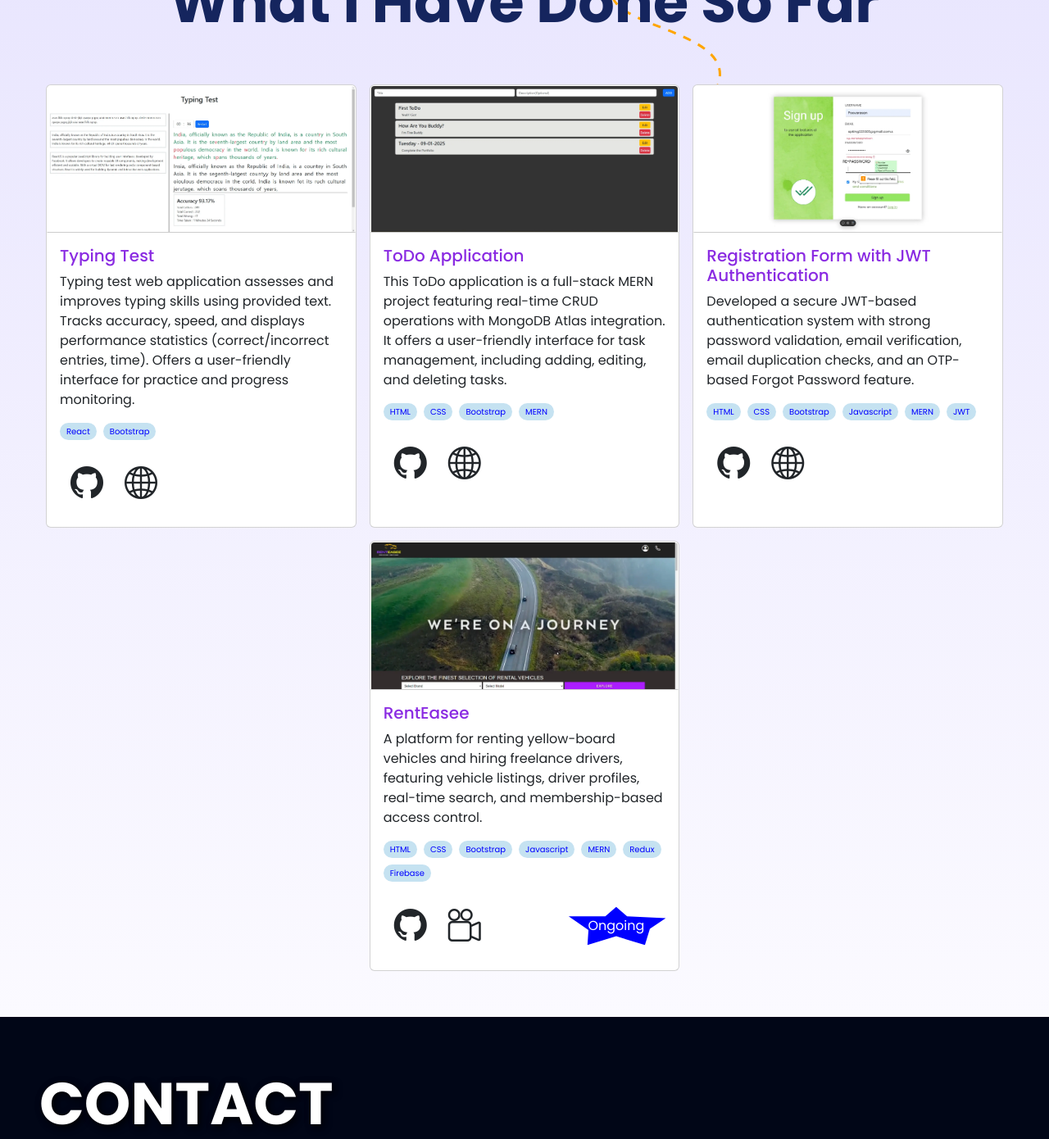
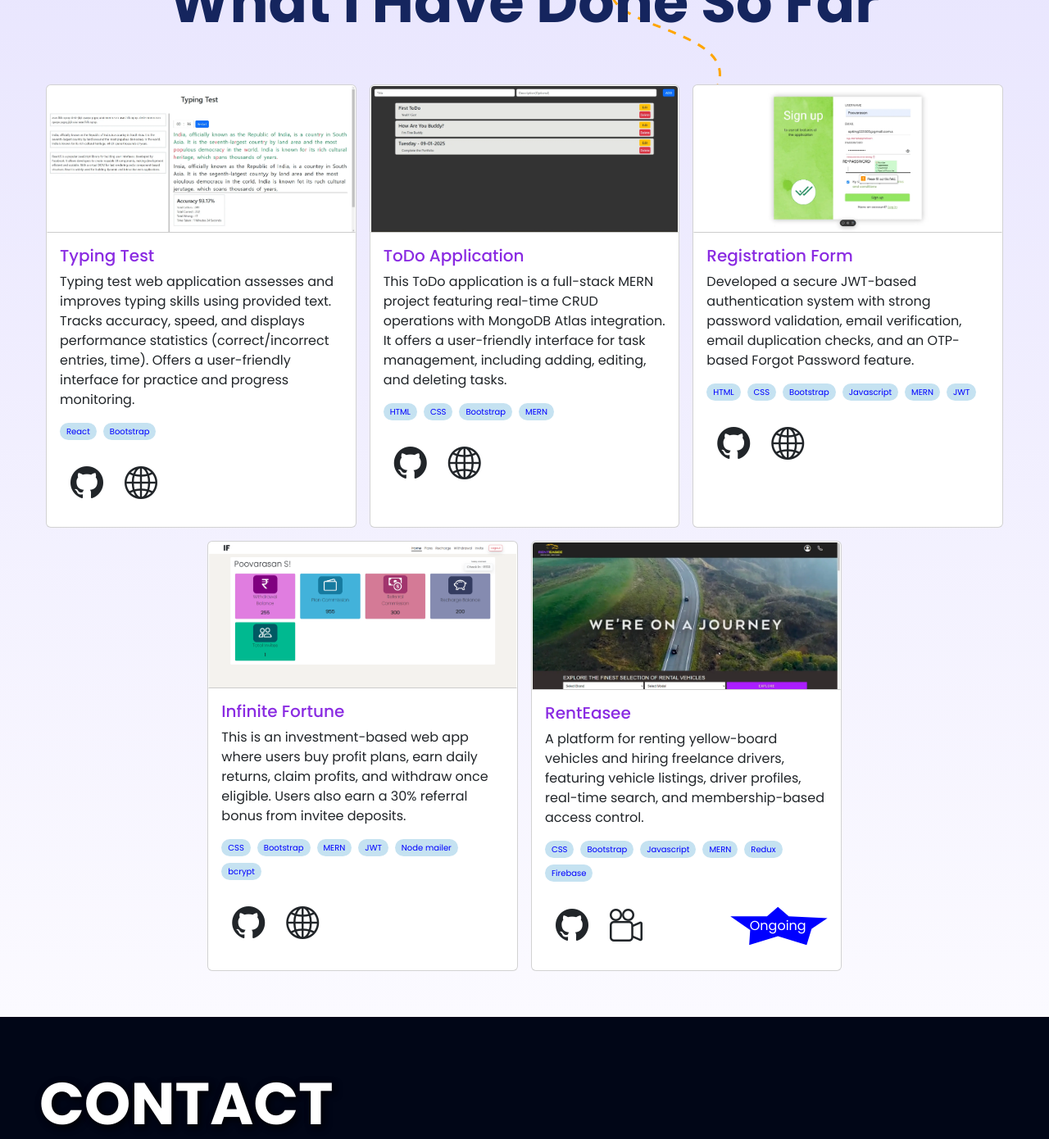
Before and after one commit to Poovarasan-29/portfolio, a React (Vite) app in the folder client/: page / in a window 1280 px wide. Shown: the part 2609-3999 px from the top of the page at 82% size. Built offline with nearby package versions, Linux system fonts and the light colour scheme.

Commit message:
v4.0 - New Project added:Infinite Fortune

```diff
--- a/client/src/components/Projects.jsx
+++ b/client/src/components/Projects.jsx
@@ -4,6 +4,7 @@ import rentEasee from "../assets/projectImages/renteaseeIMG.webp";
 import JWTauthentication from "../assets/projectImages/JWTauthenticationIMG.webp";
 import ToDoApplication from "../assets/projectImages/ToDoAppIMG.webp";
 import TypingClassIMG from "../assets/projectImages/TypingClassIMG.webp";
+import InfiniteFortune from "../assets/projectImages/InfiniteFortuneIMG.png";
 
 export default function Projects() {
   const contents = [
@@ -38,7 +39,7 @@ export default function Projects() {
 
     {
       thumbnailImg: JWTauthentication,
-      title: "Registration Form with JWT Authentication",
+      title: "Registration Form",
       description:
         "Developed a secure JWT-based authentication system with strong password validation, email verification, email duplication checks, and an OTP-based Forgot Password feature.",
       technologies: ["HTML", "CSS", "Bootstrap", "Javascript", "MERN", "JWT"],
@@ -51,12 +52,25 @@ export default function Projects() {
       ongoing: false,
     },
     {
+      thumbnailImg: InfiniteFortune,
+      title: "Infinite Fortune",
+      description:
+        "This is an investment-based web app where users buy profit plans, earn daily returns, claim profits, and withdraw once eligible. Users also earn a 30% referral bonus from invitee deposits.",
+      technologies: ["CSS", "Bootstrap", "MERN", "JWT", "Node mailer","bcrypt"],
+      links: {
+        github: "https://github.com/Poovarasan-29/Infinite-Fortune",
+        linkedin: "",
+        site: "https://infinite-fortune.vercel.app/?referral=960922",
+        video: "",
+      },
+      ongoing: false,
+    },
+    {
       thumbnailImg: rentEasee,
       title: "RentEasee",
       description:
         "A platform for renting yellow-board vehicles and hiring freelance drivers, featuring vehicle listings, driver profiles, real-time search, and membership-based access control.",
       technologies: [
-        "HTML",
         "CSS",
         "Bootstrap",
         "Javascript",
@@ -80,7 +94,10 @@ export default function Projects() {
     <div className="projects p-sm-5" id="projects">
       <h1 className="m-0 project-text">What I have done so far</h1>
       <CurveArrow />
-      <div className="row row-cols-1 row-cols-md-2 row-cols-lg-3 justify-content-center w-100 mx-auto" style={{overflow:'hidden'}}>
+      <div
+        className="row row-cols-1 row-cols-md-2 row-cols-lg-3 justify-content-center w-100 mx-auto"
+        style={{ overflow: "hidden" }}
+      >
         {contents.map((content, index) => (
           <div key={index} className="p-2">
             <div className="card p-0 h-100">
```
Also changed, not shown: client/src/assets/projectImages/InfiniteFortuneIMG.png (added).
